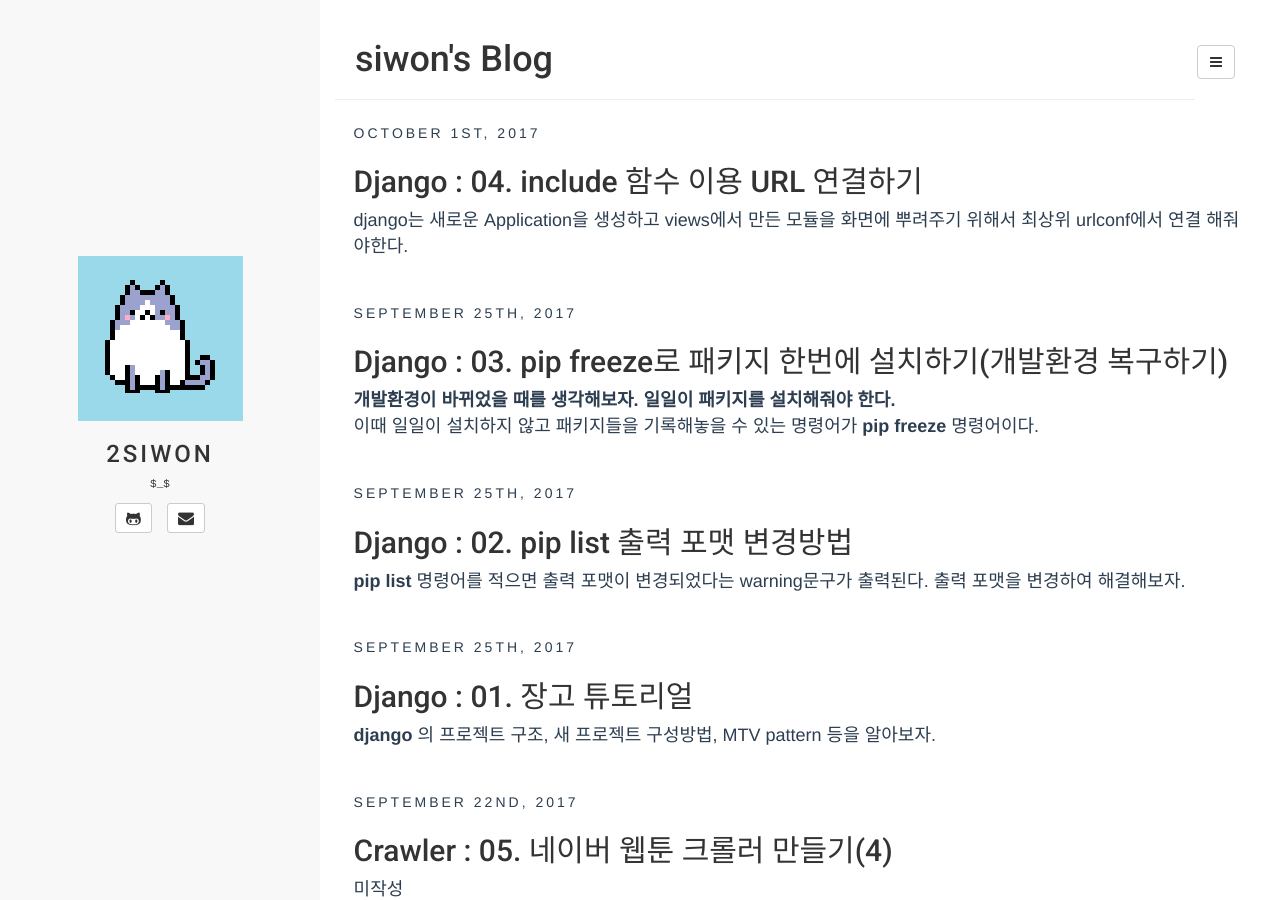
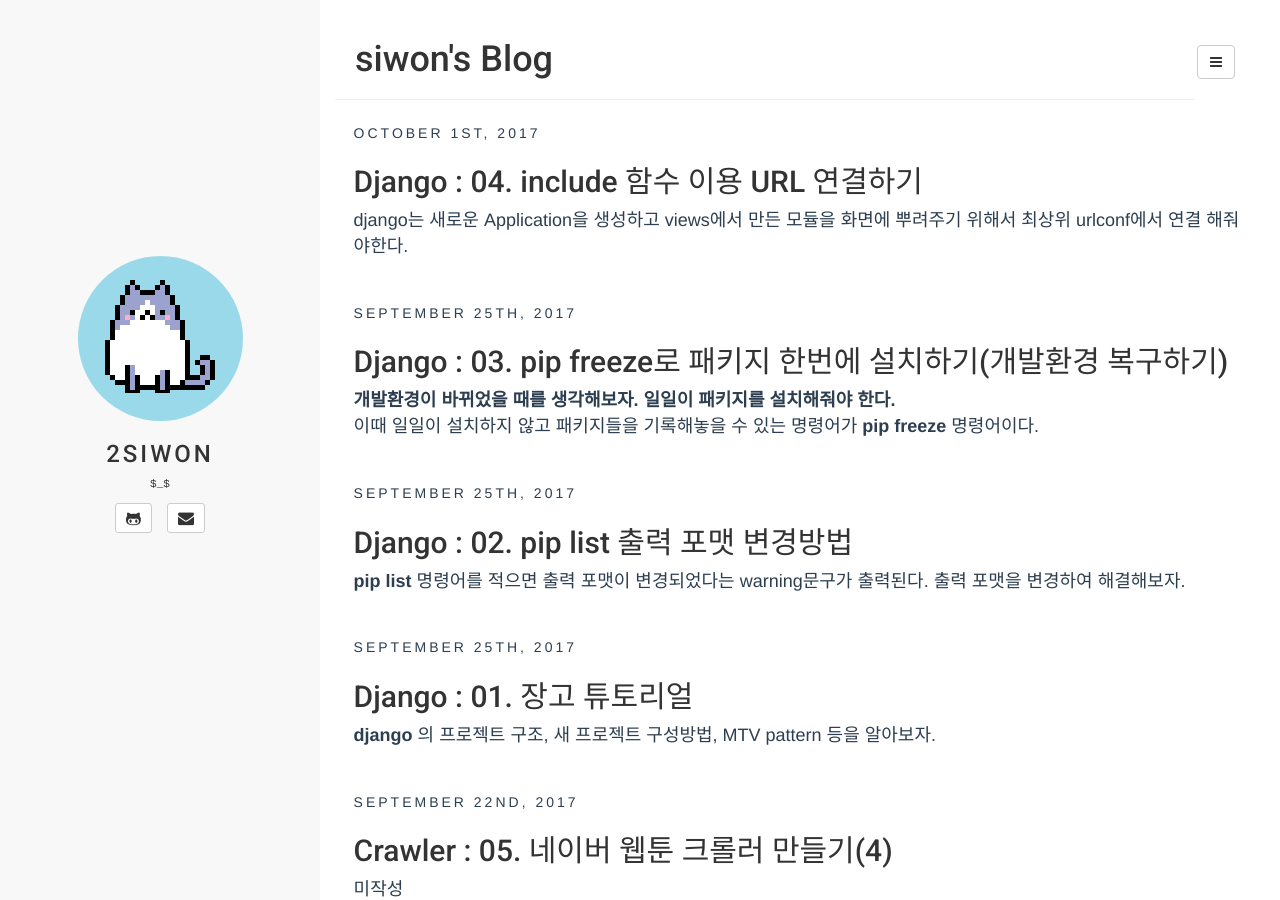
Before and after one commit to 2siwon/2siwon.github.io, a Jekyll site: the page built from index.html, in a window 1280 px wide and 900 px high. Built offline with Jekyll 4.4.1, drawn with Linux system fonts in a browser that asks for light colours; the list of posts is cut into pages by our own code.

Commit message:
add pic cat2

```diff
--- a/_includes/sidebar.html
+++ b/_includes/sidebar.html
@@ -2,7 +2,7 @@
 <header class="sidebar-header" role="banner">
 	<a href="{{ site.BASE_PATH }}/">
 		<!-- <img src="//www.gravatar.com/avatar/{{site.author.email_md5}}?s=150" class="img-circle" /> -->
-		<img src="/assets/media/cat2.bmp" class="img-square" />
+		<img src="/assets/media/cat2.bmp" class="img-circle" />
 		<!-- sidebar -->
 	</a>
 	<h3 class="title">
```
